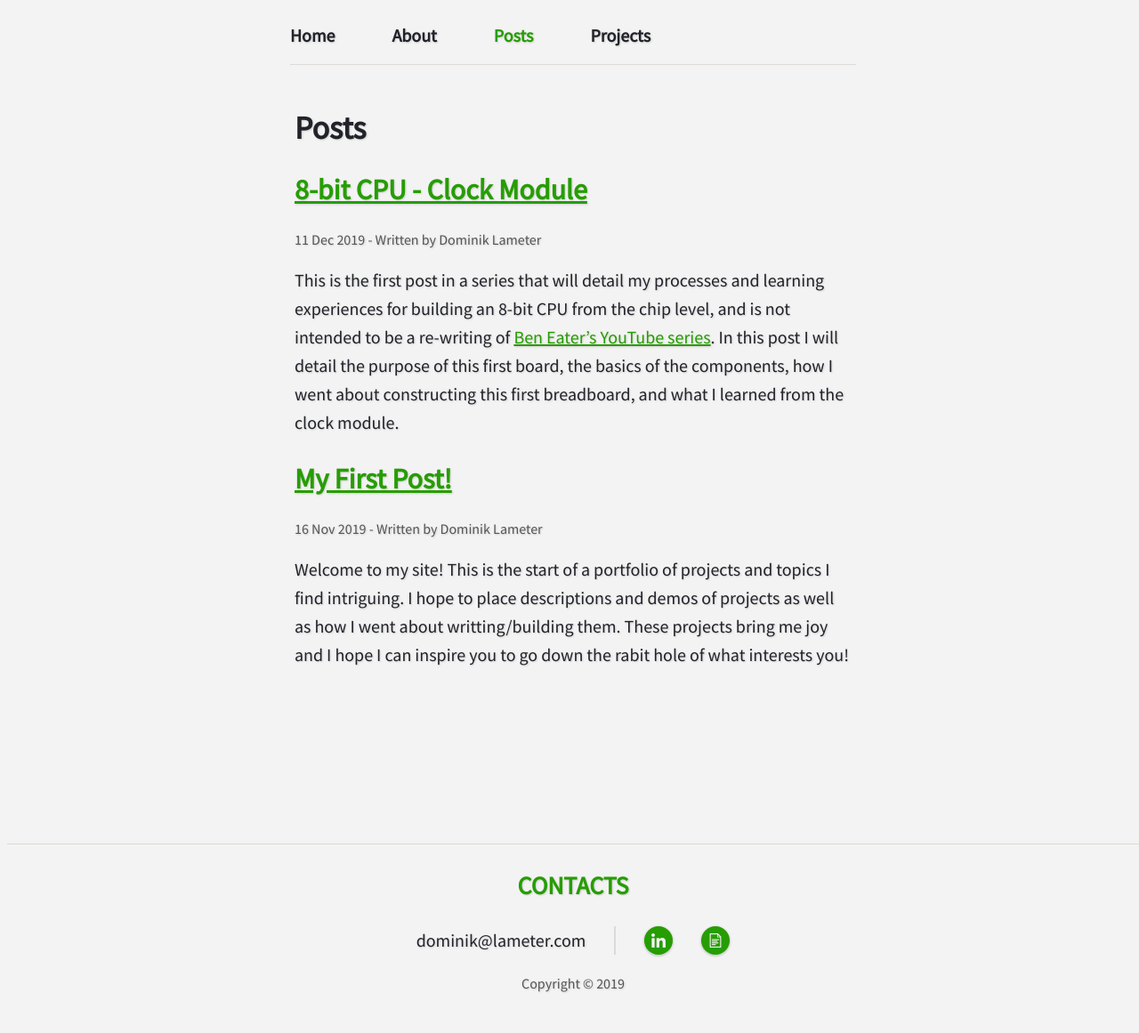
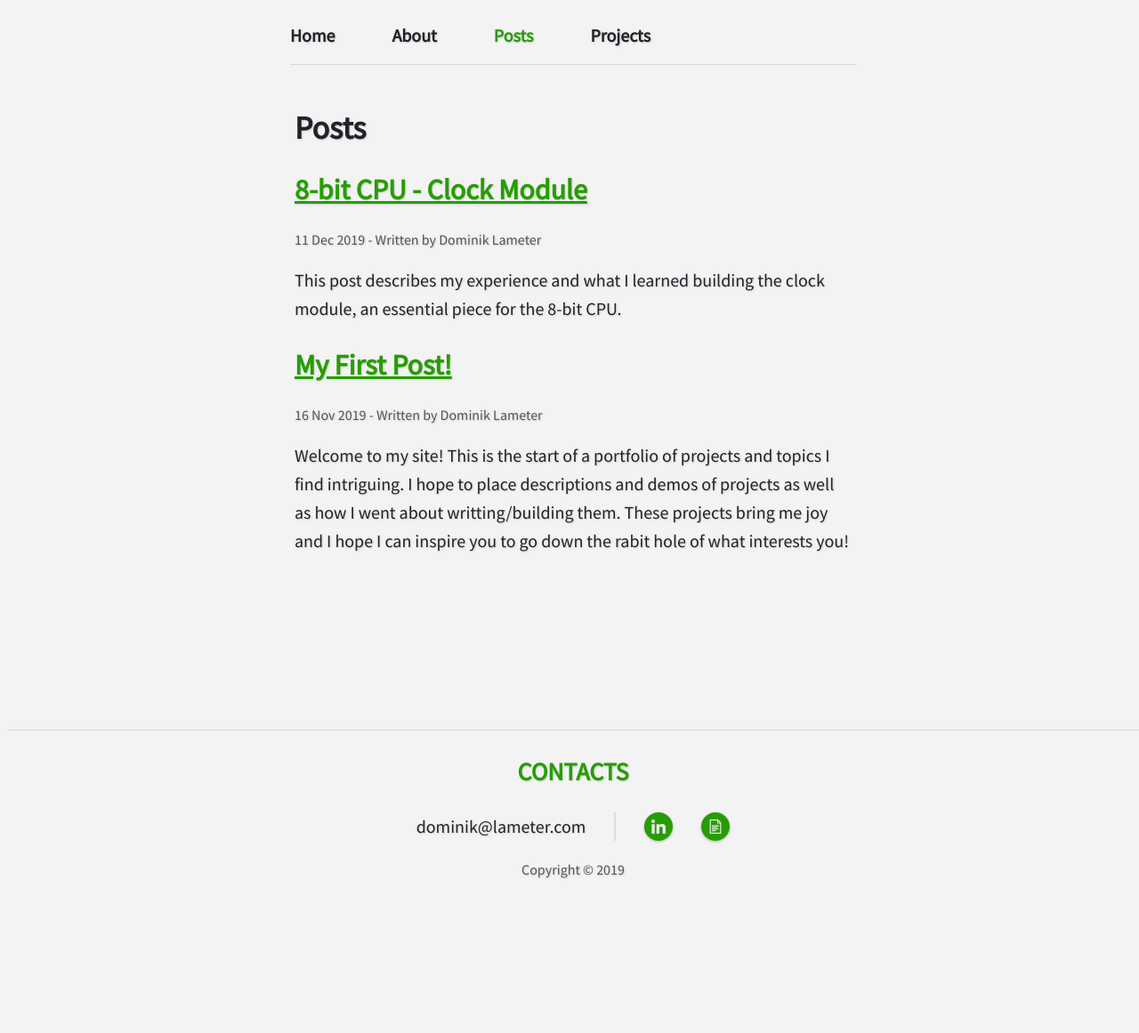
Before and after one commit to dlameter/dlameter.github.io, a Jekyll site: the page built from posts.html, in a window 1280 px wide. Shown: the whole page at 89% size. Built offline with Jekyll 4.4.1, drawn with Linux system fonts in a browser that asks for light colours; after the commit the page ends 1033 px from its top, so only the background shows below that.

Commit message:
Added a jumbotron image to clock module post as well as a brief excerpt

```diff
--- a/_posts/2019-12-11-8-bit-clock-module.md
+++ b/_posts/2019-12-11-8-bit-clock-module.md
@@ -3,7 +3,11 @@
 title: 8-bit CPU - Clock Module
 project: 8bitcpu
 author: Dominik Lameter
+excerpt: "This post describes my experience and what I learned building the clock module, an essential piece for the 8-bit CPU."
 ---
+
+{% include jumbotron.html source="/assets/images/8bitClockModule.jpg" text="Clock module built on a breadboard" %}
+
 This is the first post in a series that will detail my processes and learning experiences for building an 8-bit CPU from the chip level, and is not intended to be a re-writing of [Ben Eater’s YouTube series](https://www.youtube.com/playlist?list=PLowKtXNTBypGqImE405J2565dvjafglHU). In this post I will detail the purpose of this first board, the basics of the components, how I went about constructing this first breadboard, and what I learned from the clock module.
 
 Unsurprisingly, I began with the clock module for the CPU. This module is central to CPU as a whole and outputs a pulse or oscillation that synchronizes many of the discrete circuits within the CPU. Some examples of key pieces that use the clock to synchronize include the registers, RAM, and the various buses and links between discrete portions of the CPU.
```
Also changed, not shown: 1 other file.
